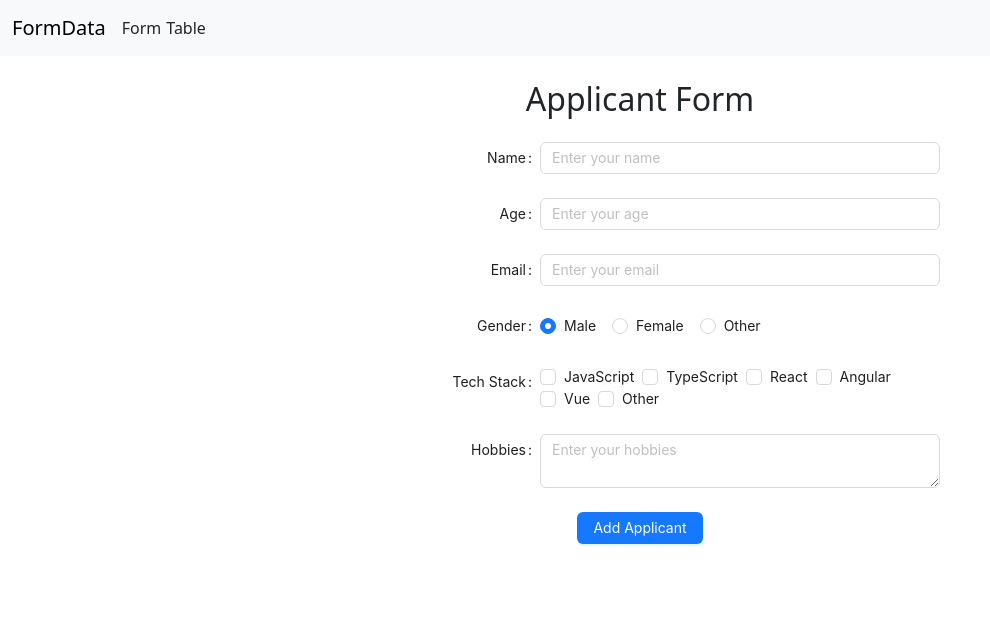
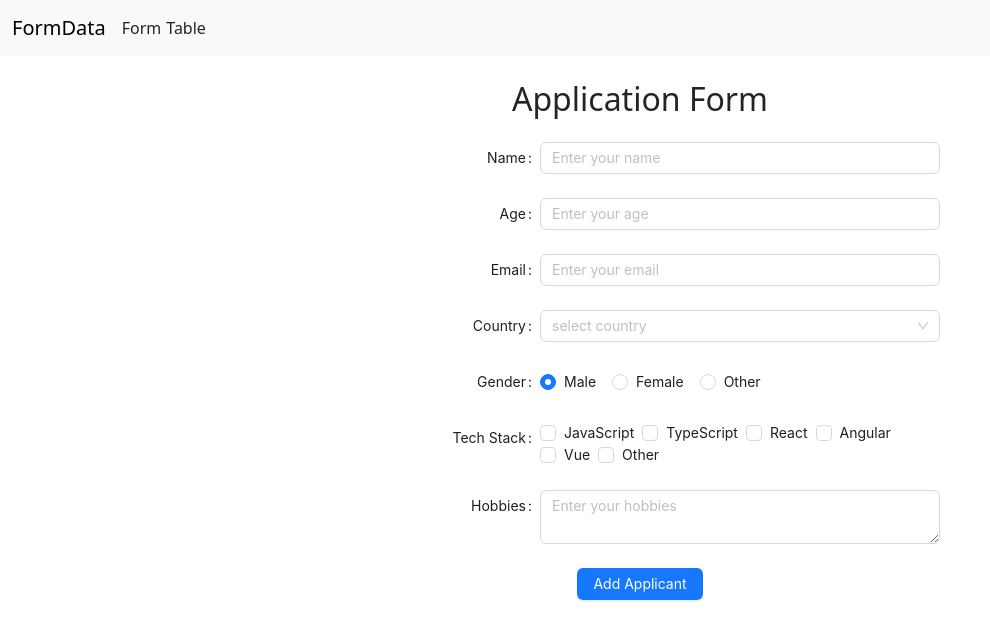
Before and after one commit to anshumansingh08/assignment, a React (Vite) app: page / in a window 1280 px wide. Shown: the top 640 px of the page, without its empty margins (0-990 px from the left). Built offline with nearby package versions, Linux system fonts and the light colour scheme.

Commit message:
Added dropdown

```diff
--- a/src/component/ApplicantForm.tsx
+++ b/src/component/ApplicantForm.tsx
@@ -1,4 +1,4 @@
-import { Button, Checkbox, Form, Input, Radio } from "antd";
+import { Button, Checkbox, Form, Input, Radio, Select } from "antd";
 import React, { useState } from "react";
 import { Applicant } from "../features/form/formSlice";
 
@@ -15,6 +15,7 @@ const ApplicantForm: React.FC<ApplicantFormProps> = ({ onApplicantAdded }) => {
     age: undefined,
     email: "",
     gender: "male",
+    country: "",
     techStack: [],
     hobbies: "",
   });
@@ -51,6 +52,11 @@ const ApplicantForm: React.FC<ApplicantFormProps> = ({ onApplicantAdded }) => {
     setErrors((prevErrors) => ({ ...prevErrors, gender: undefined }));
   };
 
+  const handleCountryChange = (value: string) => {
+    setFormData((prev) => ({ ...prev, country: value }));
+    setErrors((prevErrors) => ({ ...prevErrors, country: undefined }));
+  };
+
   const handleTechStackChange = (checkedValues: string[]) => {
     setFormData((prev) => ({ ...prev, techStack: checkedValues }));
     setErrors((prevErrors) => ({ ...prevErrors, techStack: undefined }));
@@ -77,6 +83,11 @@ const ApplicantForm: React.FC<ApplicantFormProps> = ({ onApplicantAdded }) => {
 
     if (!formData.gender) {
       newErrors.gender = "Gender is required";
+      isValid = false;
+    }
+
+    if (!formData.country) {
+      newErrors.country = "Country is required";
       isValid = false;
     }
 
@@ -107,6 +118,7 @@ const ApplicantForm: React.FC<ApplicantFormProps> = ({ onApplicantAdded }) => {
         age: undefined,
         email: "",
         gender: "male",
+        country: "",
         techStack: [],
         hobbies: "",
       });
@@ -119,7 +131,9 @@ const ApplicantForm: React.FC<ApplicantFormProps> = ({ onApplicantAdded }) => {
     <div className="container mx-auto p-4">
       <div className="form justify-content-center">
         {" "}
-        <h2 className="text-2xl font-bold mb-4 text-center">Applicant Form</h2>
+        <h2 className="text-2xl font-bold mb-4 text-center">
+          Application Form
+        </h2>
         <Form
           labelCol={{ span: 8 }}
           wrapperCol={{ span: 16 }}
@@ -170,7 +184,23 @@ const ApplicantForm: React.FC<ApplicantFormProps> = ({ onApplicantAdded }) => {
               onChange={handleChange}
             />
           </Form.Item>
-
+          <Form.Item
+            label="Country"
+            name="country"
+            validateStatus={errors.country ? "error" : ""}
+            help={errors.country}
+          >
+            <Select
+              placeholder="select country"
+              allowClear
+              onChange={handleCountryChange}
+              value={formData.country}
+            >
+              <Select.Option value="India">India</Select.Option>
+              <Select.Option value="US">US</Select.Option>
+              <Select.Option value="Canada">Canada</Select.Option>
+            </Select>
+          </Form.Item>
           <Form.Item
             label="Gender"
             name="gender"
```
